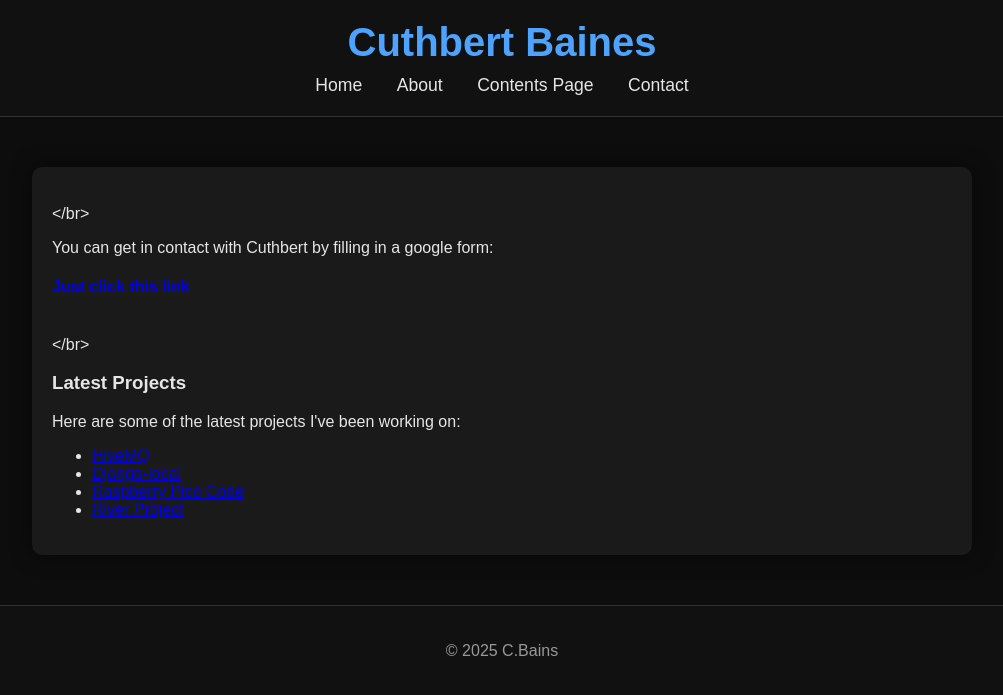
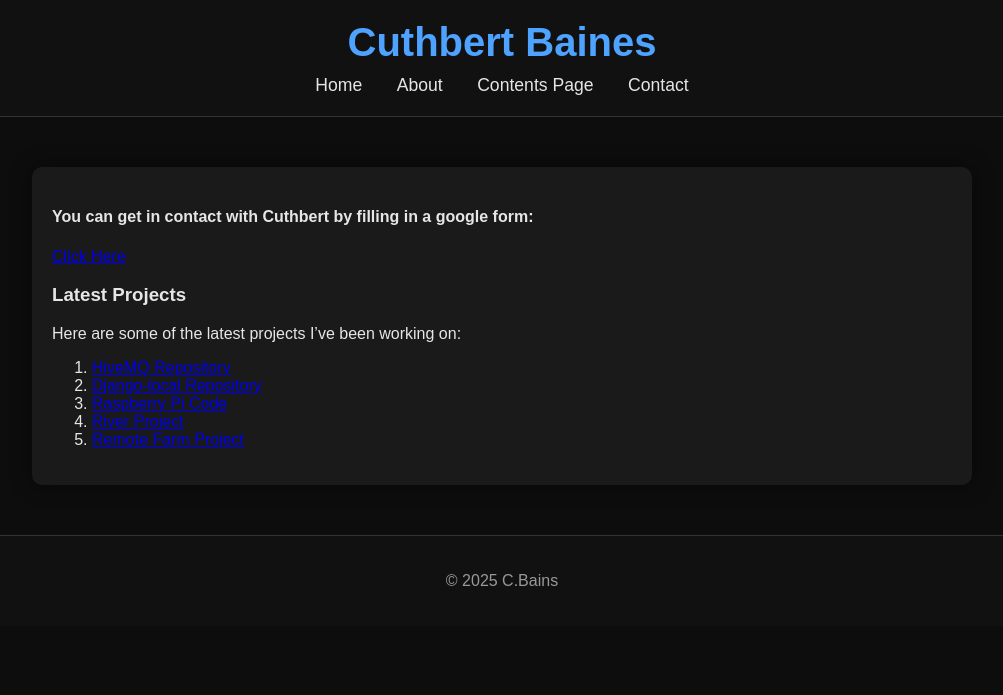
Before and after one commit to cuthbert86/cuthbert86.github.io, a Jekyll site: the page built from contact.md, in a window 1280 px wide. Shown: the top 695 px of the page, without its empty margins (138-1141 px from the left). Built offline with Jekyll 4.4.1, drawn with Linux system fonts in a browser that asks for light colours.

Commit message:
Update contact.md

```diff
--- a/contact.md
+++ b/contact.md
@@ -8,28 +8,18 @@ author: Cuthbert Baines
 
 
 
-<section>
 
-<br></br>
+#### You can get in contact with Cuthbert by filling in a google form:
 
-<p>
-You can get in contact with Cuthbert by filling in a google form:
-</p>
-<h4><a class="link-body-emphasis" href="https://forms.gle/iB6uqUzn6bpiMD9BA"> Just click this link</a></h4>
-</section>
+ [Click Here]("https://forms.gle/iB6uqUzn6bpiMD9BA")
 
 
-<br></br>
+### Latest Projects
 
-<section>
-  <h3>Latest Projects</h3>
-    <p>Here are some of the latest projects I've been working on:</p>
-        <ul>
-            <div class="link-body-emphasis">
-            <li><a class="link-body-emphasis" href="HiveMQ.html">HiveMQ</a></li>
-            <li><a class="link-body-emphasis" href="Django-Local.html">Django-local</a></li>
-            <li><a class="link-body-emphasis" href="PiCode_showcase.html">Raspberry Pico Code</a></li>
-            <li><a class="link-body-emphasis" href="River_Project.html">River Project</a></li>
-            </div>
-        </ul>
-</section>
+Here are some of the latest projects I've been working on:
+
+1. [HiveMQ Repository](https://github.com/cuthbert86/HiveMQ)
+2. [Django-local Repository](https://github.com/cuthbert86/Django-Local/tree/master)
+3. [Raspberry Pi Code](ttps://github.com/cuthbert86/PiCode_showcase)
+4. [River Project](https://github.com/cuthbert86/River_Project.html)
+5. [Remote Farm Project](https://github.com/cuthbert86/River_Project.html)
```
